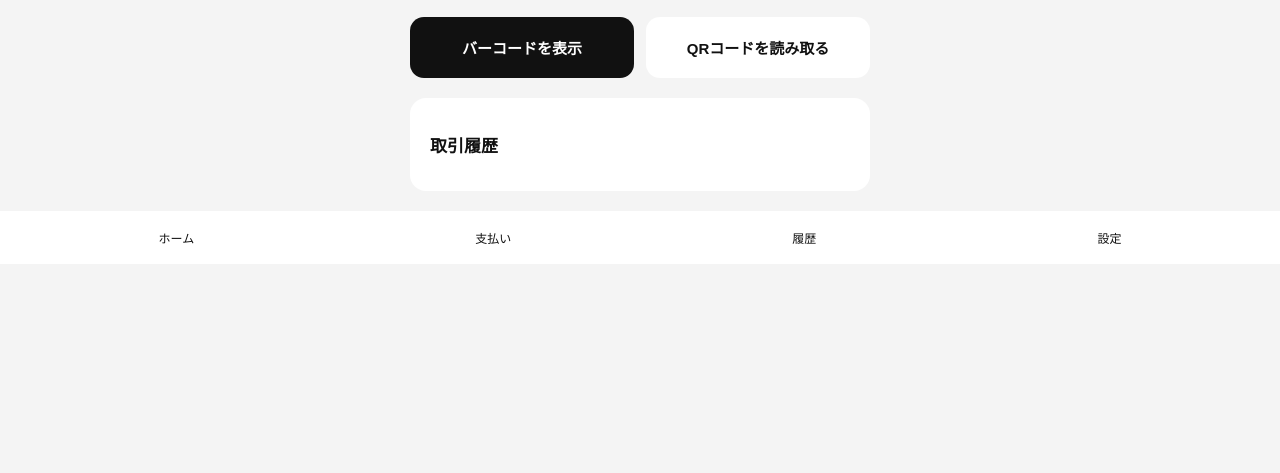
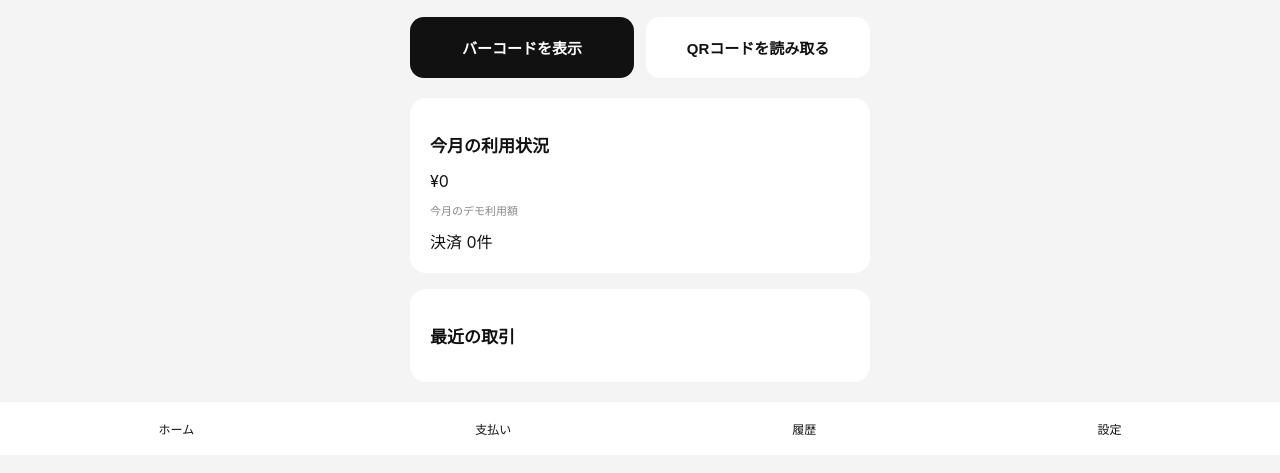
Before and after one commit to u5kq/QR-pay, a plain HTML site: page index.html in a window 1280 px wide. Shown: the part 263-736 px from the top of the page. Drawn offline with Linux system fonts and the light colour scheme.

Commit message:
Update index.html

```diff
--- a/index.html
+++ b/index.html
@@ -91,9 +91,18 @@ nav span { font-size: 12px; }
     </button>
   </section>
 
- <section class="panel" id="content">
-  <h2>取引履歴</h2>
-  <div id="historyList"></div>
+<section id="content">
+  <section class="panel">
+    <h2>今月の利用状況</h2>
+    <div id="monthlyTotal">¥0</div>
+    <p class="note">今月のデモ利用額</p>
+    <div id="monthlyCount">決済 0件</div>
+  </section>
+
+  <section class="panel">
+    <h2>最近の取引</h2>
+    <div id="recentHistory"></div>
+  </section>
 </section>
 </main>
 
```
